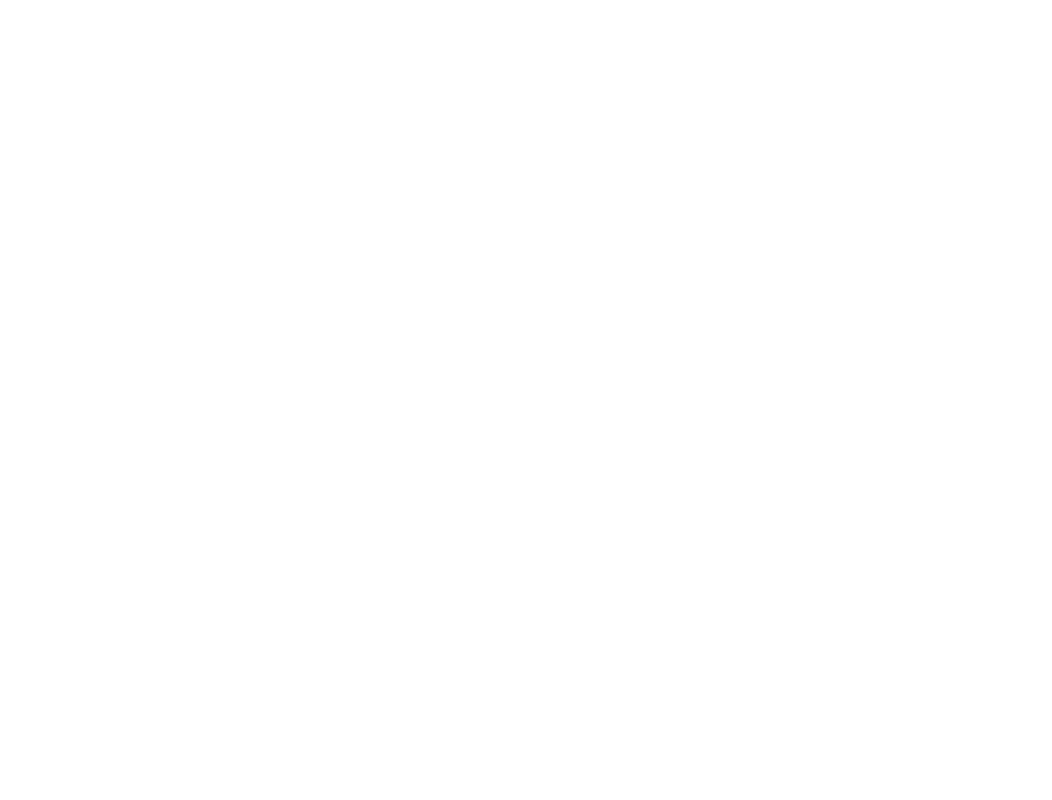
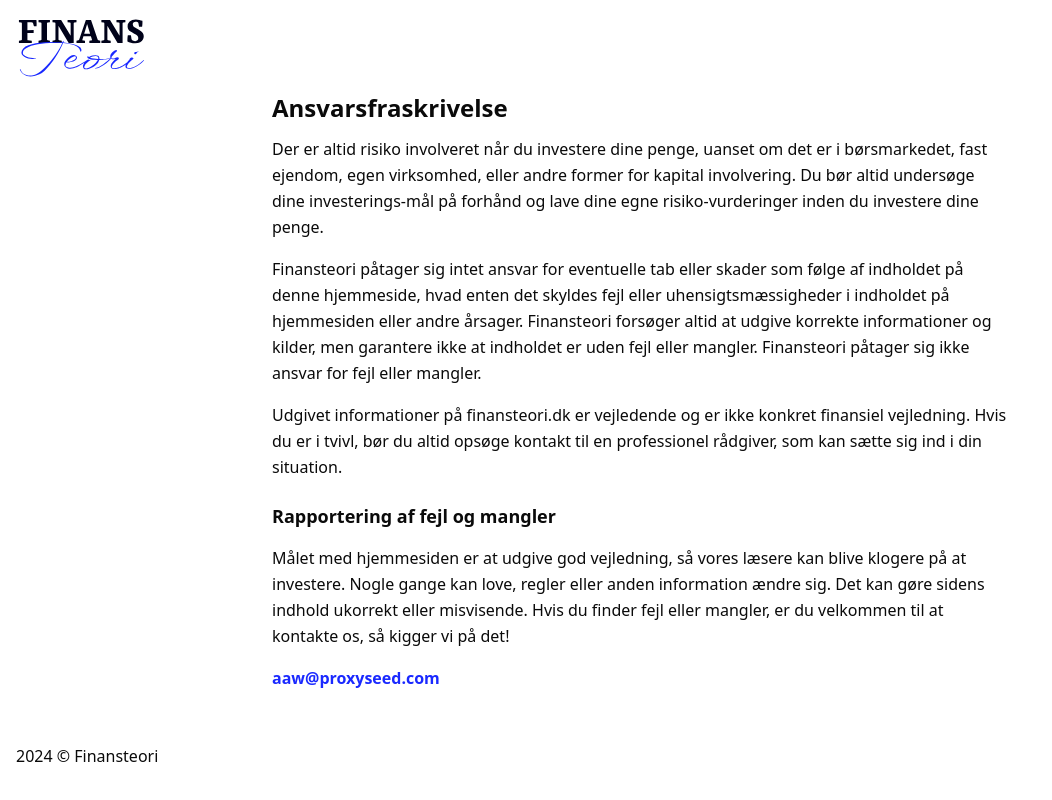
Before and after one commit to aawnu/finansteori-front, a SvelteKit app: page /ansvar in a window 1280 px wide. Before the commit this address had no page. Shown: the whole page, without its empty margins (0-1052 px from the left). Built offline with nearby package versions, Linux system fonts and the light colour scheme.

Commit message:
Add disclaimer

```diff
--- /dev/null
+++ b/src/routes/ansvar/+page.svelte
@@ -0,0 +1,31 @@
+<div class="container max-w-screen-md space-y-4">
+	<h1 class="text-2xl font-bold leading-none">Ansvarsfraskrivelse</h1>
+	<p class="leading-relaxed">
+		Der er altid risiko involveret når du investere dine penge, uanset om det er i børsmarkedet,
+		fast ejendom, egen virksomhed, eller andre former for kapital involvering. Du bør altid
+		undersøge dine investerings-mål på forhånd og lave dine egne risiko-vurderinger inden du
+		investere dine penge.
+	</p>
+	<p class="leading-relaxed">
+		Finansteori påtager sig intet ansvar for eventuelle tab eller skader som følge af indholdet på
+		denne hjemmeside, hvad enten det skyldes fejl eller uhensigtsmæssigheder i indholdet på
+		hjemmesiden eller andre årsager. Finansteori forsøger altid at udgive korrekte informationer og
+		kilder, men garantere ikke at indholdet er uden fejl eller mangler. Finansteori påtager sig ikke
+		ansvar for fejl eller mangler.
+	</p>
+	<p class="leading-relaxed">
+		Udgivet informationer på finansteori.dk er vejledende og er ikke konkret finansiel vejledning.
+		Hvis du er i tvivl, bør du altid opsøge kontakt til en professionel rådgiver, som kan sætte sig
+		ind i din situation.
+	</p>
+	<h2 class="!mt-6 text-lg font-bold leading-snug">Rapportering af fejl og mangler</h2>
+	<p class="leading-relaxed">
+		Målet med hjemmesiden er at udgive god vejledning, så vores læsere kan blive klogere på at
+		investere. Nogle gange kan love, regler eller anden information ændre sig. Det kan gøre sidens
+		indhold ukorrekt eller misvisende. Hvis du finder fejl eller mangler, er du velkommen til at
+		kontakte os, så kigger vi på det!
+	</p>
+	<p class="leading-relaxed">
+		<a class="font-bold text-primary" href="mailto:aaw@proxyseed.com">aaw@proxyseed.com</a>
+	</p>
+</div>
```
